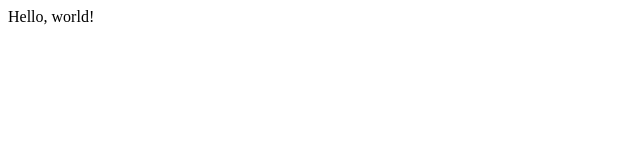
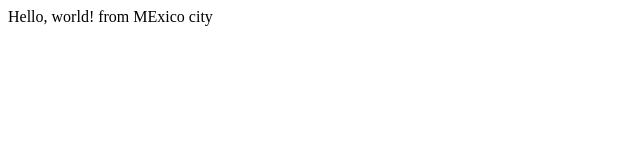
Before and after one commit to joacko14/joacko14.github.io, a plain HTML site: page index.html in a window 1280 px wide. Shown: the whole page, without its empty margins (0-640 px from the left). Drawn offline with Linux system fonts and the light colour scheme.

Commit message:
modified:   index.html

```diff
--- a/index.html
+++ b/index.html
@@ -6,7 +6,7 @@
     <title>Hello world</title>
   </head>
   <body>
-    Hello, world!
+    Hello, world! from MExico city
   </body>
 </html>
 
```
